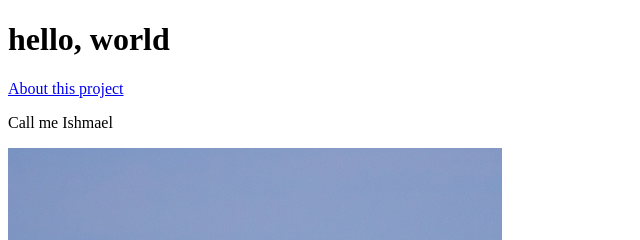
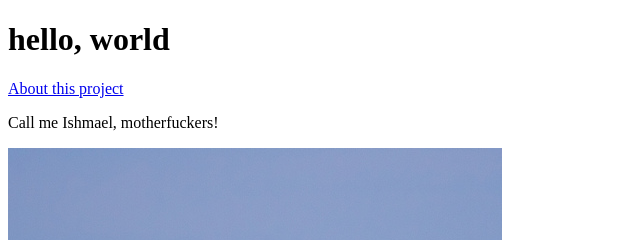
Before and after one commit to jefreve/website, a plain HTML site: page index.html in a window 1280 px wide. Shown: the top 240 px of the page, 0-640 px from the left. Drawn offline with Linux system fonts and the light colour scheme.

Commit message:
Add something to 'Call me Ishmael'

```diff
--- a/index.html
+++ b/index.html
@@ -2,12 +2,11 @@
 <html>
   <head>
     <title>A whale of a greeting</title>
-    <!-- Add something to "Call me Ishmael" -->
   </head>
   <body>
     <h1>hello, world</h1>
     <a href="about.html">About this project</a>
-    <p>Call me Ishmael</p>
+    <p>Call me Ishmael, motherfuckers!</p>
     <a href="https://www.flickr.com/photos/28883788@N04/10097824543"><img src="images/breaching_whale.jpg" alt="Breaching whale"/></a>
   </body>
 </html>
```
